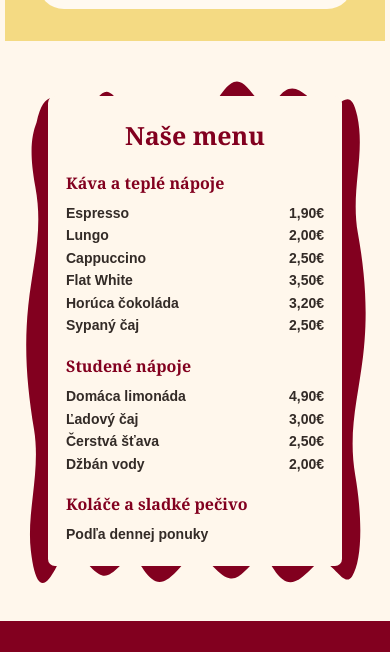
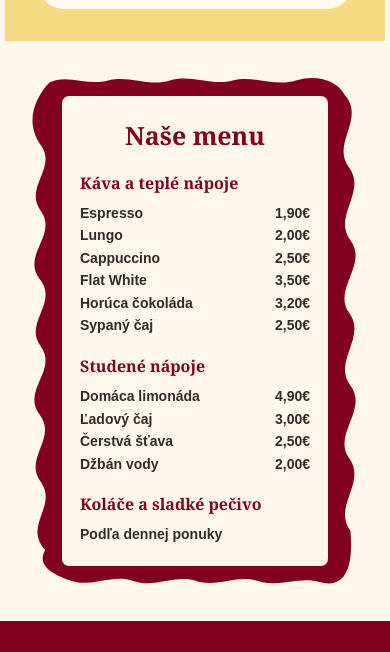
Before and after one commit to stankovicovaA/cup_of_crafts_webova_stranka, a plain HTML site: page kaviaren.html in a window 390 px wide. Shown: the part 1199-1851 px from the top of the page. Drawn offline with Linux system fonts and the light colour scheme.

Commit message:
zmeny responzívnosť cennik kaviaren

```diff
--- a/kaviaren.html
+++ b/kaviaren.html
@@ -101,6 +101,33 @@
                    C40 186 74 156 48 114
                    C30 84 34 68 52 54 Z"/>
         </svg>
+        <svg class="cafe-menu-frame-shape cafe-menu-frame-shape--mobile" viewBox="0 0 500 1100" preserveAspectRatio="none" aria-hidden="true" fill="#82001f">
+          <path d="M42 36
+                   C68 18 96 44 126 32
+                   C156 20 184 46 214 32
+                   C244 18 274 44 304 32
+                   C334 20 364 46 394 32
+                   C426 18 454 34 464 62
+                   C494 112 444 162 470 212
+                   C496 262 446 312 472 362
+                   C498 412 446 462 470 512
+                   C496 562 446 612 472 662
+                   C498 712 446 762 470 812
+                   C496 862 446 912 472 962
+                   C478 1058 456 1080 428 1068
+                   C398 1056 370 1080 340 1066
+                   C310 1052 282 1080 252 1066
+                   C222 1052 192 1082 162 1066
+                   C132 1050 104 1080 74 1066
+                   C44 1052 24 1032 36 1002
+                   C4 952 54 912 30 862
+                   C4 812 54 772 28 722
+                   C2 672 54 632 30 582
+                   C4 532 56 492 28 442
+                   C2 392 54 352 30 302
+                   C4 252 56 212 28 162
+                   C6 112 24 64 42 36 Z"/>
+        </svg>
         <div class="cafe-menu-card">
           <h2 id="cafe-menu-title">Naše menu</h2>
           <div class="cafe-menu-columns">
--- a/styles.css
+++ b/styles.css
@@ -987,6 +987,10 @@ input:focus-visible {
   pointer-events: none;
 }
 
+.cafe-menu-frame-shape--mobile {
+  display: none;
+}
+
 .pricing-card {
   position: relative;
   z-index: 1;
@@ -1229,6 +1233,30 @@ input:focus-visible {
   .brand-seal-footer {
     width: 110px;
     height: 110px;
+  }
+}
+
+@media (max-width: 768px) {
+  .cafe-menu-frame {
+    width: min(100%, 540px);
+    aspect-ratio: auto;
+    padding-block: clamp(24px, 8vw, 42px);
+  }
+
+  .cafe-menu-frame > .cafe-menu-frame-shape:not(.cafe-menu-frame-shape--mobile) {
+    display: none;
+  }
+
+  .cafe-menu-frame-shape--mobile {
+    display: block;
+  }
+
+  .cafe-menu-card {
+    width: 76%;
+  }
+
+  .cafe-menu-columns {
+    grid-template-columns: 1fr;
   }
 }
 
@@ -1968,7 +1996,7 @@ input:focus-visible {
   }
 
   .cafe-menu-card {
-    width: 84%;
+    width: 76%;
     padding: 22px 18px;
   }
 
```
